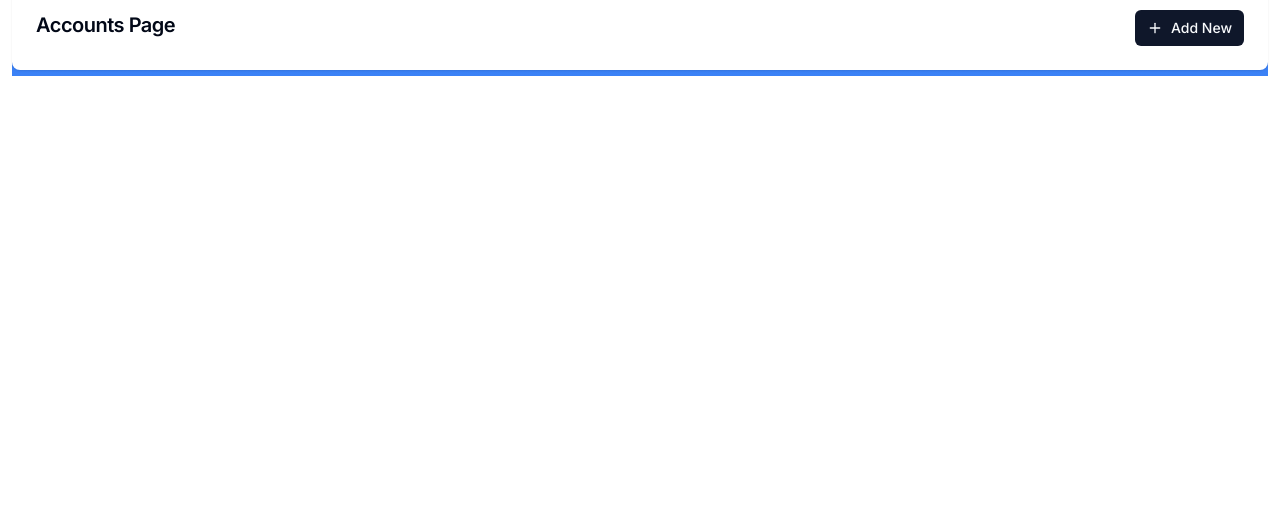
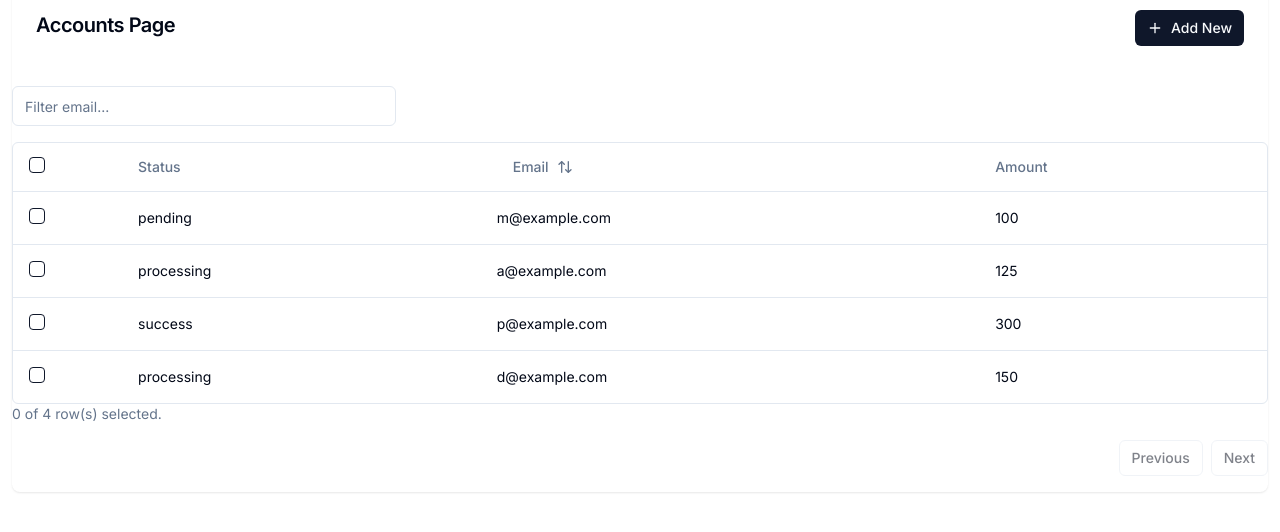
Before and after one commit to daryl-micah/LedgerX, a Next.js app: page /accounts in a window 1280 px wide. Shown: the part 248-780 px from the top of the page. Built offline with nearby package versions, Linux system fonts and the light colour scheme; no server answers; what drizzle-zod, hono would draw is missing.

Commit message:
data table modifications

```diff
--- a/src/app/(dashboard)/accounts/page.tsx
+++ b/src/app/(dashboard)/accounts/page.tsx
@@ -1,12 +1,43 @@
 "use client";
 
+import { DataTable } from "@/components/data-table";
 import { Button } from "@/components/ui/button";
 import { Card, CardHeader, CardTitle } from "@/components/ui/card";
+import { Plus } from "lucide-react";
+
+import { Payment, columns } from "./columns";
+
 import { useNewAccount } from "@/features/accounts/hooks/use-new-account";
-import { Plus } from "lucide-react";
 
 const AccountsPage = () => {
   const newAccount = useNewAccount();
+
+  const data: Payment[] = [
+    {
+      id: "728ed52f",
+      amount: 100,
+      status: "pending",
+      email: "m@example.com",
+    },
+    {
+      id: "489e1d42",
+      amount: 125,
+      status: "processing",
+      email: "a@example.com",
+    },
+    {
+      id: "465ed52f",
+      amount: 300,
+      status: "success",
+      email: "p@example.com",
+    },
+    {
+      id: "212e1d42",
+      amount: 150,
+      status: "processing",
+      email: "d@example.com",
+    },
+  ];
 
   return (
     <div className="max-w-screen-2xl mx-auto w-full pb-10 -mt-24">
@@ -18,6 +49,12 @@ const AccountsPage = () => {
             Add New
           </Button>
         </CardHeader>
+        <DataTable
+          filterKey="email"
+          columns={columns}
+          data={data}
+          onDelete={() => {}}
+        />
       </Card>
     </div>
   );
--- a/src/app/layout.tsx
+++ b/src/app/layout.tsx
@@ -9,8 +9,8 @@ import { Toaster } from "@/components/ui/sonner";
 const inter = Inter({ subsets: ["latin"] });
 
 export const metadata: Metadata = {
-  title: "Create Next App",
-  description: "Generated by create next app",
+  title: "LedgerX",
+  description: "Kuchh bada hone wala hai",
 };
 
 export default function RootLayout({
--- a/src/components/data-table.tsx
+++ b/src/components/data-table.tsx
@@ -11,6 +11,7 @@ import {
   getSortedRowModel,
   useReactTable,
   getPaginationRowModel,
+  Row,
 } from "@tanstack/react-table";
 
 import {
@@ -30,12 +31,16 @@ interface DataTableProps<TData, TValue> {
   columns: ColumnDef<TData, TValue>[];
   data: TData[];
   filterKey: string;
+  onDelete: (rows: Row<TData>[]) => void;
+  disabled?: boolean;
 }
 
 export function DataTable<TData, TValue>({
   columns,
   data,
   filterKey,
+  onDelete,
+  disabled,
 }: DataTableProps<TData, TValue>) {
   const [sorting, setSorting] = React.useState<SortingState>([]);
   const [columnFilters, setColumnFilters] = React.useState<ColumnFiltersState>(
@@ -73,6 +78,7 @@ export function DataTable<TData, TValue>({
         />
         {table.getFilteredSelectedRowModel().rows.length > 0 && (
           <Button
+            disabled={disabled}
             size={"sm"}
             variant={"outline"}
             className="ml-auto font-normal text-xs"
```
